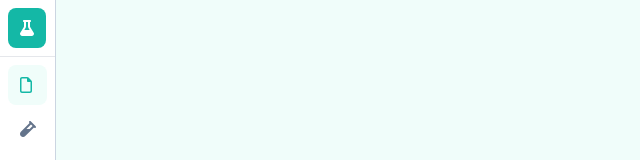
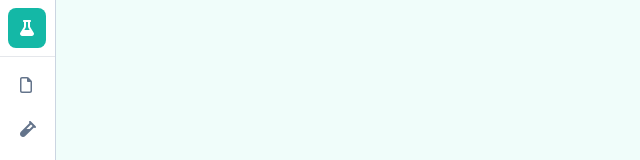
Before and after one commit to rulkimi/extract-exam-questions, a Vue app in the folder client/: page /upload in a window 1280 px wide. Shown: the top 160 px of the page, without its empty margins (0-640 px from the left). Built offline with nearby package versions, Linux system fonts and the light colour scheme.

Commit message:
fix sidebar active link

```diff
--- a/client/src/components/Sidebar.vue
+++ b/client/src/components/Sidebar.vue
@@ -1,6 +1,6 @@
 <script setup>
-import { ref } from "vue";
-import { useRouter } from "vue-router";
+import { onMounted, ref, nextTick, watch } from "vue";
+import { useRouter, useRoute } from "vue-router";
 
 const isSidebarExpanded = ref(false);
 
@@ -13,12 +13,25 @@ const menus = [
   { label: "Playground", url: "/playground", icon: ["fas", "vial"] },
 ]
 const router = useRouter();
+const route = useRoute();
+
+onMounted(() => {
+  nextTick(() => {
+    activeMenu.value = route.path;
+  })
+})
+
+watch(route, (newRoute) => {
+  activeMenu.value = newRoute.path;
+});
+
 const activeMenu = ref("/docs");
 const setActiveMenu = (url) => {
   activeMenu.value = url;
   router.push(url);
 };
 </script>
+
 <template>
   <nav
     class="sticky top-0 h-screen shrink-0 border-r border-slate-300 bg-white flex flex-col justify-between transition-all duration-300 overflow-hidden"
@@ -40,7 +53,7 @@ const setActiveMenu = (url) => {
           v-for="menu in menus"
           :key="menu.url"
           class="flex items-center mx-2 gap-3 cursor-pointer rounded-lg"
-          :class="activeMenu === menu.url ? 'bg-teal-50 text-teal-500' : 'text-slate-500 hover:bg-gray-100'"
+          :class="activeMenu.startsWith(menu.url) ? 'bg-teal-50 text-teal-500' : 'text-slate-500 hover:bg-gray-100'"
           @click="setActiveMenu(menu.url)"
         >
           <div class="size-10 p-3 flex items-center justify-center">
```
